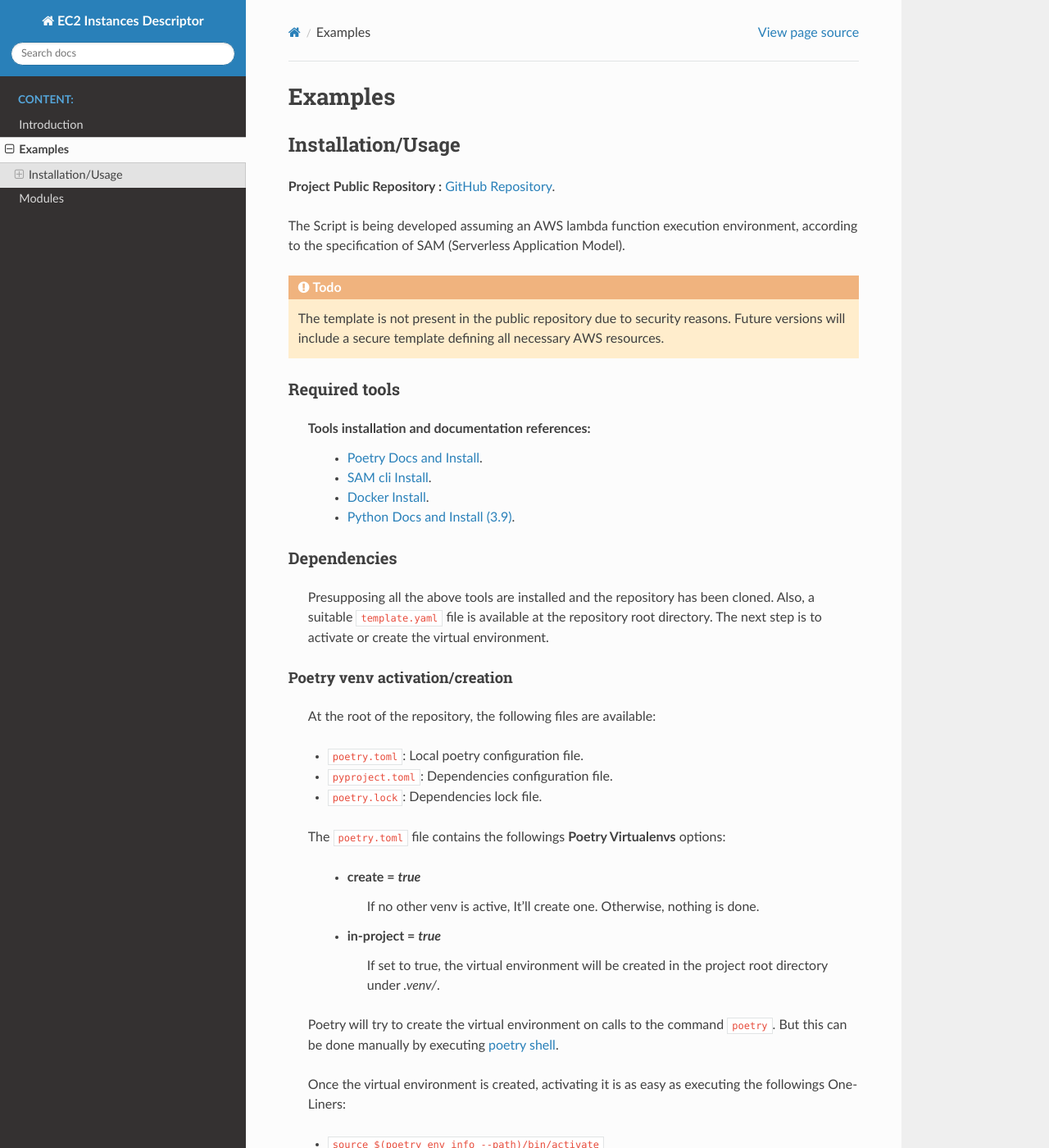
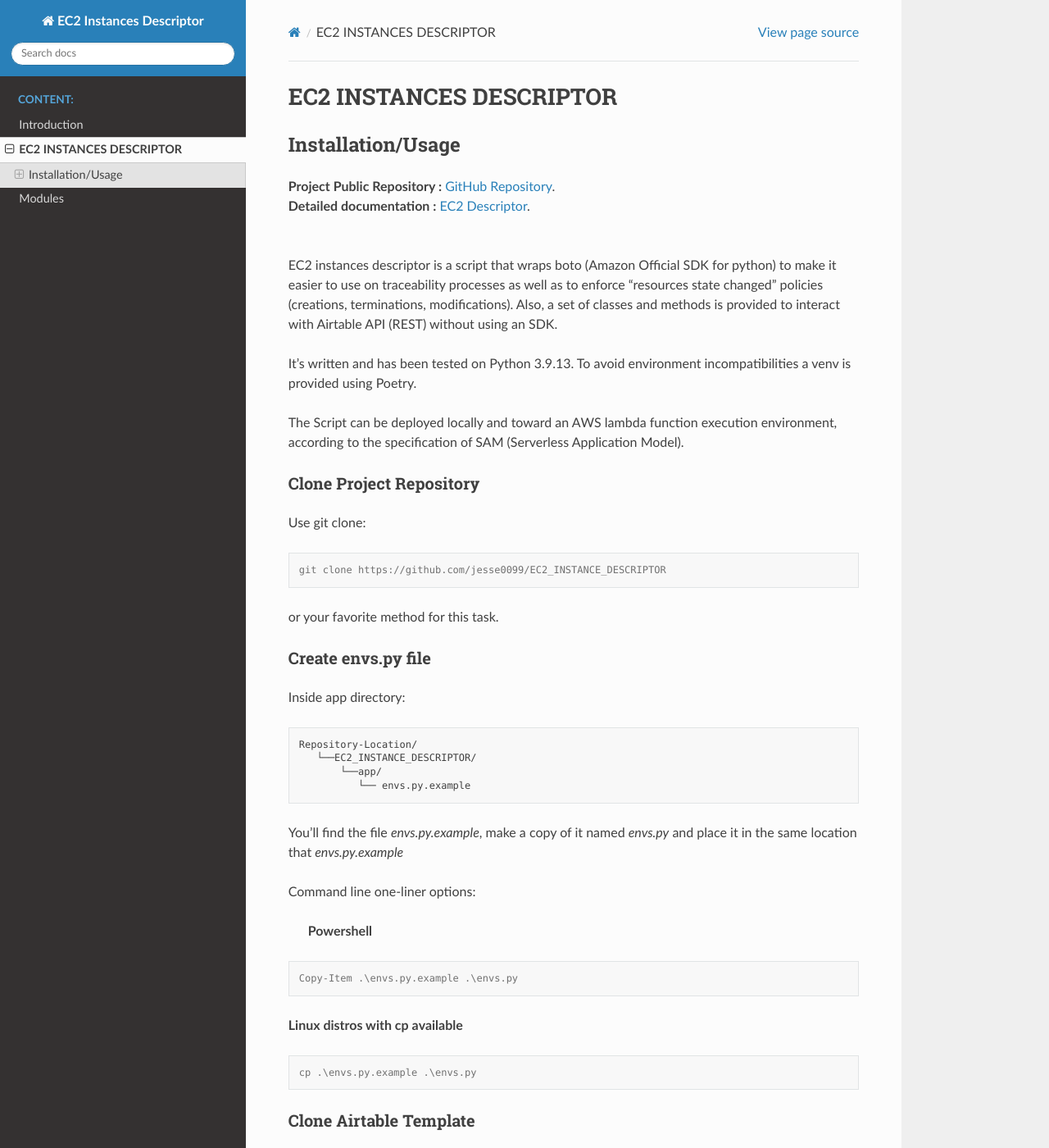
Before and after one commit to jesse0099/EC2_INSTANCE_DESCRIPTOR, a Sphinx documentation site: the page built from docs/source/examples.rst, in a window 1280 px wide and 1400 px high. Shown: the whole window at 82% size. Built offline with Sphinx 7.4.7 and the Read the Docs theme 2.0.0, drawn with Linux system fonts in a browser that asks for light colours; some of the changed text lies outside the part shown.

Commit message:
Redundant example.rst to reflect it on confluence.

```diff
--- a/docs/source/examples.rst
+++ b/docs/source/examples.rst
@@ -1,177 +1,176 @@
-########
-Examples
-########
+########################
+EC2 INSTANCES DESCRIPTOR
+########################
 
-******************
+^^^^^^^^^^^^^^^^^^
 Installation/Usage
-******************
+^^^^^^^^^^^^^^^^^^
 
-**Project Public Repository :**  `GitHub Repository`_.
+| **Project Public Repository :**  `GitHub Repository`_.
+| **Detailed documentation :** `EC2 Descriptor`_.
+|
+EC2 instances descriptor is a script that wraps boto (Amazon Official SDK for python) to make it easier to use on traceability processes as well as to enforce “resources state changed” policies (creations, terminations, modifications). Also, a set of classes and methods is provided to interact with Airtable API (REST) without using an SDK.
 
-The Script is being developed assuming an AWS lambda function execution environment, according to
+It’s written and has been tested on Python 3.9.13. To avoid environment incompatibilities a venv is provided using Poetry.
+
+The Script can be deployed locally and toward an AWS lambda function execution environment, according to
 the specification of SAM \(Serverless Application Model\).
 
-.. todo::
-    The template is not present in the public repository due to security reasons.
-    Future versions will include a secure template defining all necessary AWS resources.
+Clone Project Repository
+************************
 
+| Use git clone:
 
-Required tools
-**************
+.. code-block:: console
 
-    Tools installation and documentation references:
-        * `Poetry Docs and Install`_.
-        * `SAM cli Install`_.
-        * `Docker Install`_.
-        * `Python Docs and Install \(3.9\)`_.
+    git clone https://github.com/jesse0099/EC2_INSTANCE_DESCRIPTOR
 
+or your favorite method
+for this task.
 
-Dependencies
-************
+Create envs.py file
+*******************
 
-    Presupposing all the above tools are installed and the repository has been cloned. Also, a suitable
-    ``template.yaml`` file is available at the repository root directory. The next step is to activate or
-    create the virtual environment.
+Inside app directory::
 
-Poetry venv activation/creation
-^^^^^^^^^^^^^^^^^^^^^^^^^^^^^^^
+    Repository-Location/
+       └──EC2_INSTANCE_DESCRIPTOR/
+           └──app/
+              └── envs.py.example
 
-    At the root of the repository, the following files are available:
+You'll find the file `envs.py.example`, make a copy of it named `envs.py` and place it in the same location
+that `envs.py.example`
 
-    * ``poetry.toml``: Local poetry configuration file.
-    * ``pyproject.toml``: Dependencies configuration file.
-    * ``poetry.lock``: Dependencies lock file.
+| Command line one-liner options:
+|
+|  **Powershell**
 
-    The ``poetry.toml`` file contains the followings **Poetry Virtualenvs** options:
+.. code-block:: console
 
-        * **create** = *true*
-            If no other venv is active, It'll create one. Otherwise, nothing is done.
+    Copy-Item .\envs.py.example .\envs.py
 
-        * **in-project** = *true*
-            If set to true, the virtual environment will be created in the project root directory
-            under *.venv/*.
+| **Linux distros with cp available**
+.. code-block:: console
 
-    Poetry will try to create the virtual environment on calls to the command ``poetry``. But this can
-    be done manually by executing `poetry shell`_.
+    cp .\envs.py.example .\envs.py
 
-    Once the virtual environment is created, activating it is as easy as executing the
-    followings  One-Liners:
+Clone Airtable Template
+***********************
 
-    * ``source $(poetry env info --path)/bin/activate``
-    * ``&((poetry env info --path) + "\Scripts\activate.ps1")``
+First, you need an Airtable account. Once you created one, continue.
 
-Poetry venv deactivation/exit
-^^^^^^^^^^^^^^^^^^^^^^^^^^^^^
+**Template:** `Airtable Template`_.
 
-    Once the virtual environment is active and a shell to it is present, deactivation/exit can be
-    achieved by the followings commands:
+Open the template provided above and click on "copy base"
 
-    * ``deactivate``
-    * ``exit``
+.. image:: docs/images/airtable_template_readme.PNG
+    :width: 600
+    :height: 300
+    :alt: airtable base template
 
-    In depth information can be found in: {}.
+Replace envs.py file values with yours
+**************************************
 
-Poetry, dependencies installation
-^^^^^^^^^^^^^^^^^^^^^^^^^^^^^^^^^
-
-*Inside the virtual environment*
-
-|   The following command will install all the not optional dependencies defined in the ``pyproject.toml``:
-
-        ``poetry install``: The install command reads the ``pyproject.toml`` file from the current project,
-        resolves the dependencies, and installs them.
-
-|   However, optional dependencies wont be, so we have to this manually:
-
-        ``poetry install -E {extra_name}``: Install the specified extra group.
-
-|    Optional dependencies installation:
-
-       * ``poetry install -E all_extras``
-            **Install all extras**
-
-       * ``poetry install -E build_and_debug``
-            **Install boto3 and debugpy**
-
-       * ``poetry install -E docs``
-            **Install sphinx and sphinx-rtd-theme**
-
-Execution
-*********
-
-Build
-^^^^^
-| ``sam build``
-
-.. note::
-    Execute at repository root level. In depth information can be found in: {}.
-
-Local Invoke
-^^^^^^^^^^^^
-| ``sam local invoke``
-
-.. note::
-    Execute at repository root level. In depth information can be found in: {}.
-
-Debug
-*****
-
-VS Code AWS Toolkit
-^^^^^^^^^^^^^^^^^^^
-
-Debugpy
+API key
 ^^^^^^^
 
-Deploy
-******
-| ``sam deploy --s3-bucket {My S3 Bucket}``
-|       ``--s3-prefix {My S3 Bucket Prefix}``
-|       ``--image-repository {AWS ECR URI}``
-|       ``--region {AWS Region name}``
-|       ``--stack-name {AWS Stack Name}``
-|       ``--capabilities CAPABILITY_IAM CAPABILITY_NAMED_IAM``
+**You can get your api key visiting the account section of your airtable profile:** `Airtable API Key`_.
 
-.. note::
-    Execute at repository root level. In depth information can be found in: {}.
+Tables IDs and Base ID
+^^^^^^^^^^
 
-Build the Docs
-**************
+Once you cloned the base, you can access it from the workspaces panel, located in the account section
+where the API key can also be found. Open your base, and check the URL. You can get the **Base ID**
+and the **Tables IDs** from it. Select the different tables to get the corresponding table ID.
 
-To build the documentation, you only need Sphinx, a theme of your choice, and, of course,
-the docs/source directory. You can use the Sphinx module provided as optional in the
-"pyproject.toml" file.
+.. image:: docs/images/airtable_vars_source.PNG
+    :width: 600
+    :height: 100
+    :alt: airtable tables ids and base id from url
 
-*Inside the virtual environment*
+Open the virtual environment shell
+**********************************
 
-Move to docs/. Once you have done that, you can execute the following commands:
+Inside the repository root directory::
 
-    * ``make clean``
-        Deletes the content of docs/build folder.
-    * ``make html``
-        Based on the content of the docs/source directory and the doc-strings from the app/,
-        generates documentation for the project in HTML under docs/build. Other formats are available,
-        as you can see in `Sphinx Docs`_.
+    Repository-Location/
+       └──EC2_INSTANCE_DESCRIPTOR/
 
+.. code-block:: console
 
-After executing ``make html``, local documentation will be available. However, the readTheDocs-Page won't
-be updated. To accomplish the online docs update. You need to commit and push the desired changes to the
-master branch.
+    poetry shell
 
-.. note::
-    Execute at repository root/docs level. In depth information can be found in: `Sphinx Docs`_.
+Install dependencies
+********************
 
-.. todo::
-    Installation/Usage documentation is not as detailed as I would like.
-    Fix it when the time comes.
-.. todo::
-    Explain the reason to create optional dependencies.
-.. todo::
-    Populate in depth information where required. When the time comes.
+*Check if you're inside the venv: Execute pwd command and verify that ec2-instance-descriptor-py3.9 name is present*
 
-.. _SAM cli Install: https://docs.aws.amazon.com/serverless-application-model/latest/developerguide/install-sam-cli.html
+Inside the venv shell (ec2-instance-descriptor-py3.9):
+
+.. code-block:: console
+
+    poetry install; poetry install -E all_extras
+
+Execute locally
+***************
+
+Inside the venv shell (ec2-instance-descriptor-py3.9), under app directory::
+
+    Repository-Location/
+       └──EC2_INSTANCE_DESCRIPTOR/
+           └──app/
+
+.. code-block:: console
+
+    python ./ec2_instances_descriptor.py
+
+Execute with docker
+*******************
+
+Requisites:
+- aws cli configured locally, associated with a key with the necessary permissions
+
+How to run:
+- create a file with necessaries variables in app folder called docker-env. if DEV_MODE is True you need to define AIRTABLE_API_KEY, AIRTABLE_BASE_ID, EC2_INSTANCES_TID and EC2_SECURITY_GROUPS_TID in env.py and set in docker-env just DEV_MODE and AWS_PROFILE (the profile should exists on your local), when DEV_MODE is False you need to set the all the variables mentioned in docker-env
+
+.. code-block:: console
+
+    AIRTABLE_API_KEY=keyxxxx
+    AIRTABLE_BASE_ID=appxxxx
+    EC2_INSTANCES_TID=tblbxxxx
+    EC2_SECURITY_GROUPS_TID=tblnxxxx
+    DEV_MODE=True
+    AWS_PROFILE=test
+
+- build the image
+
+.. code-block:: console
+
+    docker image build -t ec2-doc .
+
+- run
+
+.. code-block:: console
+
+    docker run -v ~/.aws/:/root/.aws:ro --env-file ./app/docker-env ec2-doc
+
+How to deploy in kubernetes:
+****************************
+
+This tool uses IRSA, so make sure that it's already set in the cluster
+
+- Define vars in deployment/ec2-doc/values.yaml
+- inside deployment/ec2-doc/ run:
+
+.. code-block:: console
+
+    helm install ec2-doc . --values values.yaml
+
+.. _Airtable Template: https://airtable.com/shr6WQNfVLNhVMbQv
+.. _Airtable API key: https://airtable.com/account
 .. _Docker Install: https://docs.docker.com/get-docker/
 .. _Poetry Docs and Install: https://python-poetry.org/docs/
 .. _Python Docs and Install \(3.9\): https://www.python.org/downloads/
 .. _GitHub Repository: https://github.com/jesse0099/EC2_INSTANCE_DESCRIPTOR
 .. _poetry shell: https://python-poetry.org/docs/cli/#:~:text=has%20no%20option.-,shell,-The%20shell%20command
-.. _Sphinx Docs: https://www.sphinx-doc.org/en/master/
+.. _EC2 Descriptor: https://ec2-instance-descriptor.readthedocs.io/en/latest/
```
